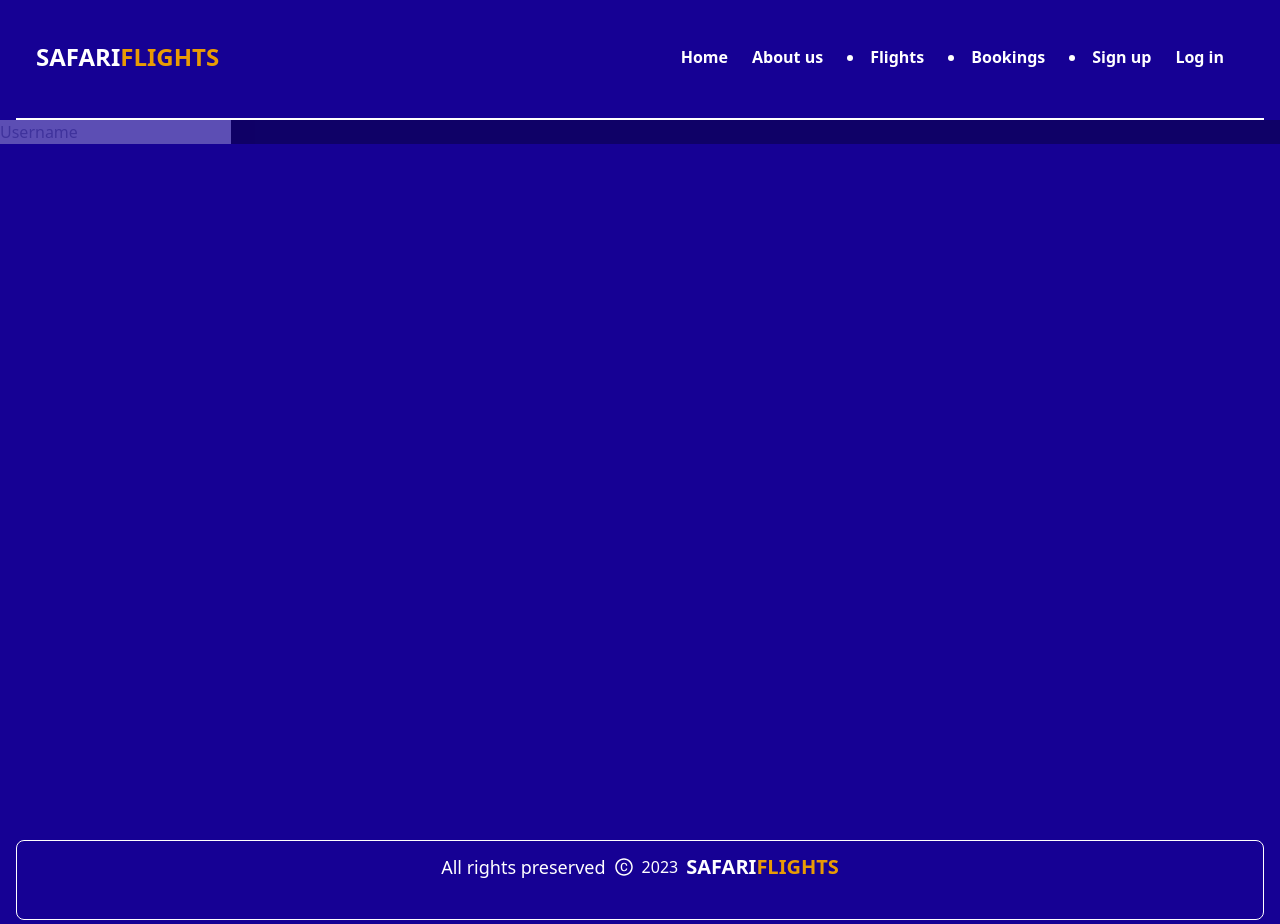
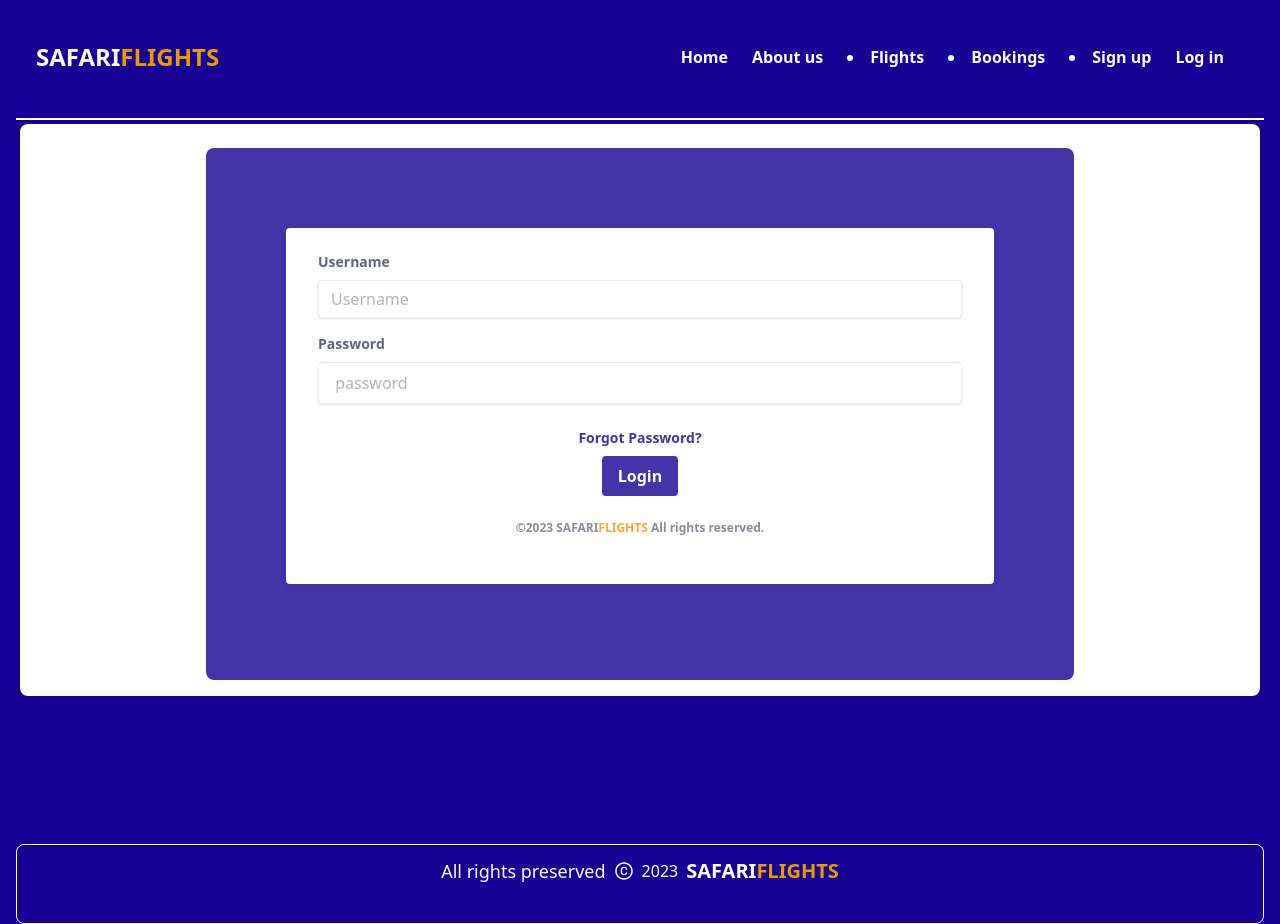
Before and after one commit to DANNJUGUNA/safariflights, a React (Create React App) app in the folder client/: page /login in a window 1280 px wide. Built offline with nearby package versions, Linux system fonts and the light colour scheme.

Commit message:
updated the login

```diff
--- a/client/src/pages/Login.jsx
+++ b/client/src/pages/Login.jsx
@@ -2,11 +2,27 @@ import React from 'react'
 
 const Login = () => {
   return (
-    <div className='bg-black opacity-30'>
-      <form>
-        <input type="text" placeholder='Username' />
-      </form>
-    </div>
+    <div className=' bg-white py-4 mt-1 mx-5 rounded-lg'>
+    <div className='bg-[#160194]  opacity-80 w-[70%] h-[90%] rounded-lg flex flex-col items-center ml-auto mr-auto mt-2 p-20'>
+    <form className='bg-white shadow-md rounded px-8 pt-6 pb-6 mb-4 w-full'>
+      <div className="mb-4">
+        <label htmlFor="username" className="block text-gray-700 text-sm font-bold mb-2">Username</label>
+        <input type="text" className="shadow appearance-none border outline-none rounded w-full py-2 px-3 text-gray-700 leading-tight focus:outile-none focus:shadow-outline" placeholder='Username' />
+      </div>
+      <div className="mb-3 mt-4">
+        <label htmlFor="password" className="block text-gray-700 text-sm font-bold mb-2">Password</label>
+        <input type="password" className="shadow  outline-none appearance-none border rounded w-full py-2 px-3 text-black mb-3  focus:outline-none focus:shadow-outline"  placeholder=' password'/>
+        {/* <p className="text-red-500 text-xs italic">Please enter your password</p> */}
+      </div>
+      <div className="flex items-center flex-col">
+      <a href="#" className="inline-block align-baseline font-bold text-sm text-[#160194] hover:text-blue-800 mb-2">Forgot Password?</a>
+        <button type="button" className="bg-[#160194] hover:bg-blue-700 text-white font-bold py-2 px-4 rounded focus:outline-none focus:shadow-outline">Login</button>
+
+      </div>
+      <p className="font-bold text-center text-gray-500 text-xs mt-3 mb-3 p-3">&copy;2023 SAFARI<span className='text-[#E99B04]'>FLIGHTS</span> All rights reserved.</p>
+    </form>
+  </div>
+  </div>
   )
 }
 
```
